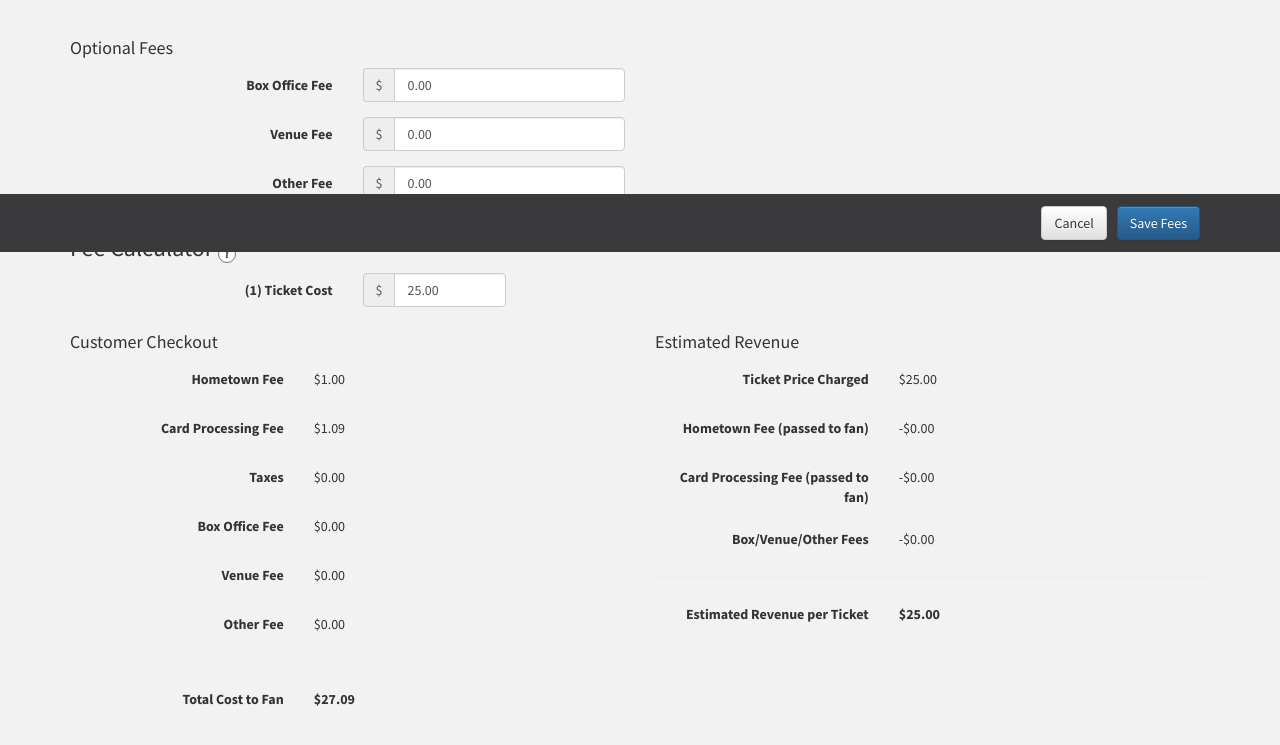
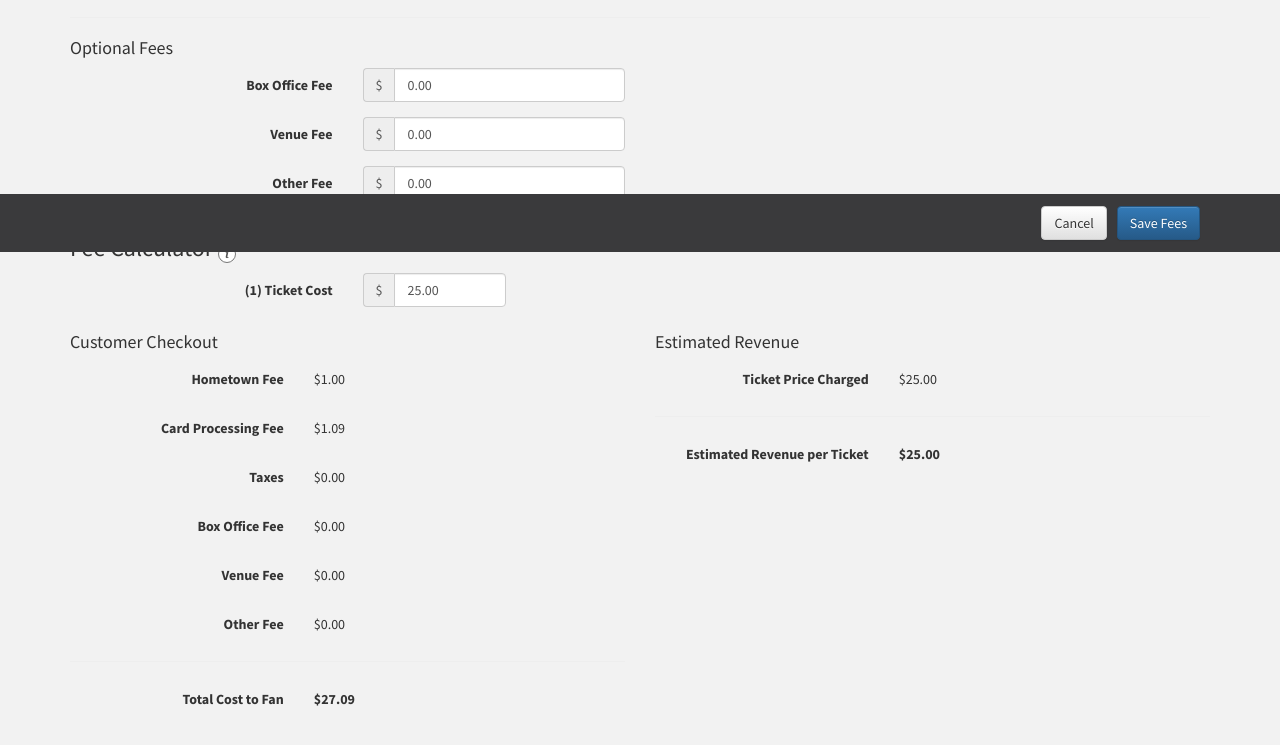
Before and after one commit to lucasreadht/hometown-demo, a plain HTML site: page fee-calculator/index.html in a window 1280 px wide. Shown: the part 548-1293 px from the top of the page. Drawn offline with Linux system fonts and the light colour scheme.

Commit message:
Publish fee-calculator

```diff
--- a/fee-calculator/index.html
+++ b/fee-calculator/index.html
@@ -588,6 +588,11 @@ html, body { background-color: var(--page-bg); overflow-x: hidden; }
 			$('#calc_absorb_htt').textContent = '-' + currencyFmt.format(orgHttFee);
 			$('#calc_absorb_cc').textContent = '-' + currencyFmt.format(orgCcFee);
 			$('#calc_absorb_optional').textContent = '-' + currencyFmt.format(optionalFees);
+
+			// Hide revenue deductions that round to $0.00 (e.g. fees passed to the fan)
+			[['#calc_absorb_htt', orgHttFee], ['#calc_absorb_cc', orgCcFee], ['#calc_absorb_optional', optionalFees]].forEach(([sel, amt]) => {
+				$(sel).closest('.form-group').style.display = Math.abs(amt) < 0.005 ? 'none' : '';
+			});
 			$('#calc_absorb_payout').textContent = currencyFmt.format(payout);
 		}
 
```
